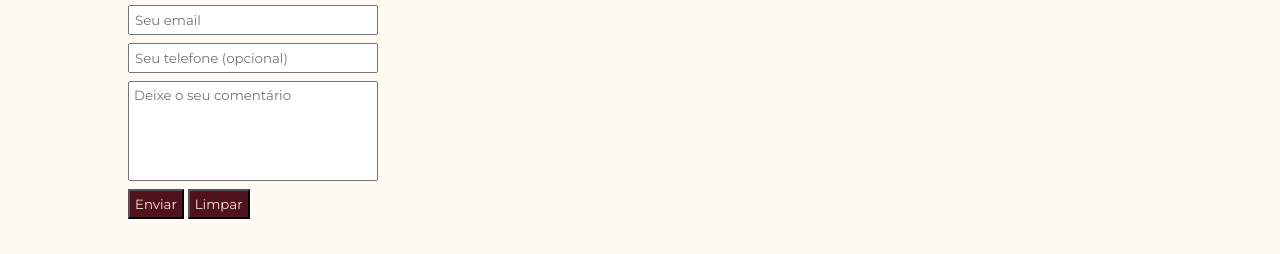
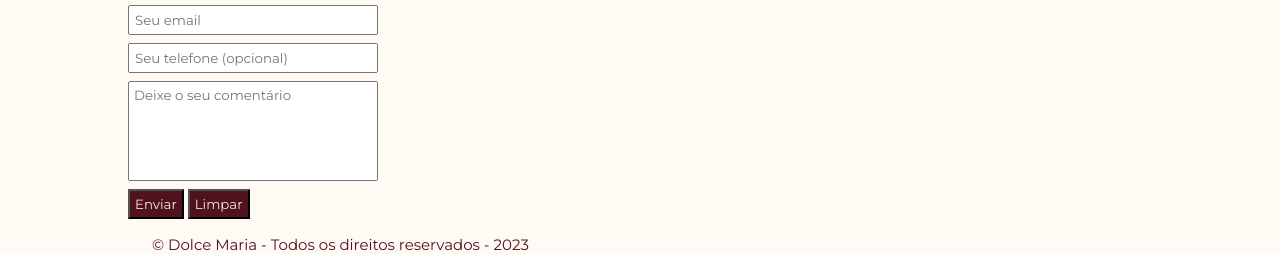
Before and after one commit to coldCoder01/Site_Dolce_Maria, a plain HTML site: page index.html in a window 1280 px wide. Shown: the part 767-1021 px from the top of the page. Before the commit the page ends 986 px from the top, so only its background shows below. Drawn offline with Linux system fonts and the light colour scheme; files whose address does not match are found by name; a web font is replaced by a local one.

Commit message:
add rodapé

```diff
--- a/index.html
+++ b/index.html
@@ -85,5 +85,12 @@
             </div>
         </section>
     </main>
+    <footer>
+        <div class="container">
+        <p>
+            &copy; Dolce Maria - Todos os direitos reservados - 2023
+        </p>
+        </div>
+    </footer>
 </body>
 </html>
```
